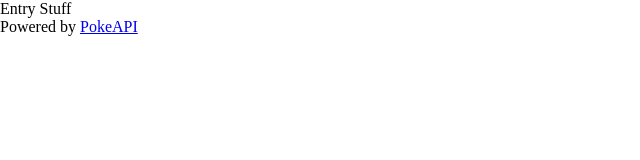
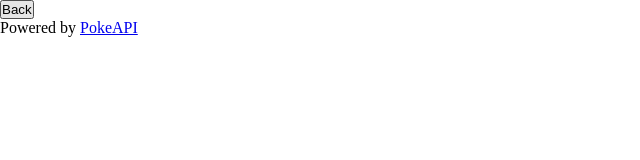
Before and after one commit to WoolenStone6633/Pokedex, a React (Vite) app: page /pokeEntry in a window 1280 px wide. Shown: the top 160 px of the page, without its empty margins (0-640 px from the left). Built offline with nearby package versions, Linux system fonts and the light colour scheme.

Commit message:
Entry Header Funcitonality
Added the correct entry header functionality. Moved the back button form the bottom of the page to the header of the layout

```diff
--- a/src/Layouts/PokeEntryLayout.jsx
+++ b/src/Layouts/PokeEntryLayout.jsx
@@ -1,9 +1,14 @@
 import { Outlet } from "react-router-dom"
+import { useLoaderData, Link } from "react-router-dom"
 
 export default function PokeEntryLayout() {
     return (
         <>
-            <header className="entryHeader">Entry Stuff</header>
+            <header className="entryHeader">
+                <Link to="/">
+                    <button className="retBut">Back</button>
+                </Link>
+            </header>
             <main>
                 <Outlet/>
             </main>
--- a/src/Pages/Home.jsx
+++ b/src/Pages/Home.jsx
@@ -15,14 +15,14 @@ export default function Home () {
     useEffect(() => {
         // checks to see if the next or back button needs to be displayed
         if (currentOffset <= 0) {
-            document.getElementById("backButton").style.visibility = "hidden"
+            document.getElementById("backBut").style.visibility = "hidden"
         } else {
-            document.getElementById("backButton").style.visibility = "visible"
+            document.getElementById("backBut").style.visibility = "visible"
         }
         if (currentOffset >= pokedexEnd - displayLimit) {
-            document.getElementById("nextButton").style.visibility = "hidden"
+            document.getElementById("nextBut").style.visibility = "hidden"
         } else {
-            document.getElementById("nextButton").style.visibility = "visible"
+            document.getElementById("nextBut").style.visibility = "visible"
         }
 
         fetch(url)
@@ -58,8 +58,8 @@ export default function Home () {
             {pokemon ? pokemon.results.map(poke => {
             return <PokeCard key={poke.name} name={poke.name} imageURL={POKEIMGURL + poke.url.substring(34, poke.url.length-1) + '.png'}/>
             }) : null}
-            <button className="pageNavBut" id="backButton" onClick={prevBut}>Back</button>
-            <button className="pageNavBut" id="nextButton" onClick={nextBut}>Next</button>
+            <button className="pageNavBut" id="backBut" onClick={prevBut}>Back</button>
+            <button className="pageNavBut" id="nextBut" onClick={nextBut}>Next</button>
         </>
     )
 }
--- a/src/Pages/PokeEntry.jsx
+++ b/src/Pages/PokeEntry.jsx
@@ -8,9 +8,6 @@ export default function PokeEntry() {
     return (
         <>
             <PokeInfo pokemon={pokeInfo}/>
-            <Link to="/">
-                <button className="backBut">Back</button>
-            </Link>
         </>
     )
 }
```
